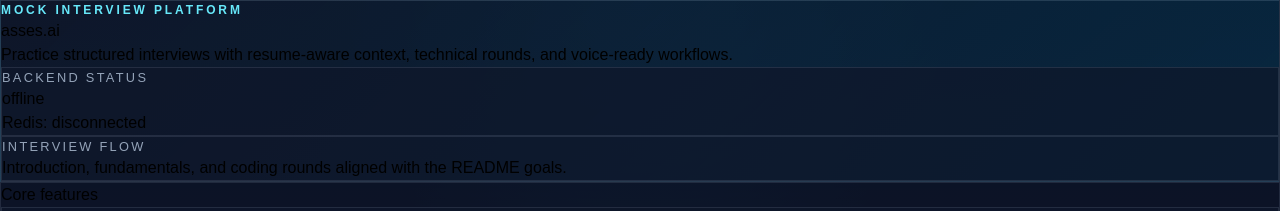
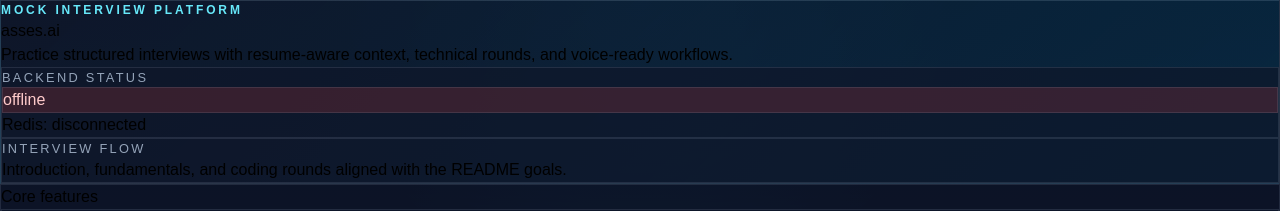
Before and after one commit to anshshukla2533/Asses.ai, a React (Vite) app in the folder client/: page / in a window 1280 px wide. Shown: the top 211 px of the page. Built offline with nearby package versions, Linux system fonts and the light colour scheme; no server answers.

Commit message:
feat: highlight backend health states in dashboard

```diff
--- a/client/src/App.jsx
+++ b/client/src/App.jsx
@@ -70,6 +70,12 @@
   const leetcodeTopics = resumeAnalysis?.leetcodeDetails?.tagProblemCounts?.fundamental || []
   const introMessages = chatHistory?.intro || []
   const technicalMessages = chatHistory?.technical || []
+  const healthClassName =
+    health?.status === 'ok'
+      ? 'status-pill status-pill-ok'
+      : health?.status === 'degraded'
+        ? 'status-pill status-pill-degraded'
+        : 'status-pill status-pill-offline'
 
   return (
     <div className="min-h-screen app-shell">
@@ -86,7 +92,7 @@
           <div className="mt-6 grid gap-4 md:grid-cols-2">
             <div className="info-card rounded-2xl p-5">
               <p className="card-label">Backend status</p>
-              <p className="mt-2 text-2xl font-semibold text-white">
+              <p className={`mt-2 inline-flex rounded-full px-3 py-1 text-sm font-semibold ${healthClassName}`}>
                 {loading ? 'Loading...' : health?.status}
               </p>
               <p className="mt-1 text-sm text-slate-300">
--- a/client/src/index.css
+++ b/client/src/index.css
@@ -49,3 +49,22 @@
   text-transform: uppercase;
   color: #94a3b8;
 }
+
+.status-pill {
+  border: 1px solid rgba(148, 163, 184, 0.16);
+}
+
+.status-pill-ok {
+  background: rgba(34, 197, 94, 0.18);
+  color: #bbf7d0;
+}
+
+.status-pill-degraded {
+  background: rgba(245, 158, 11, 0.18);
+  color: #fde68a;
+}
+
+.status-pill-offline {
+  background: rgba(239, 68, 68, 0.18);
+  color: #fecaca;
+}
```
